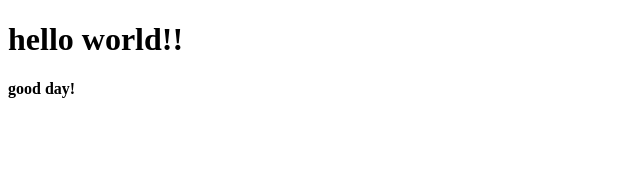
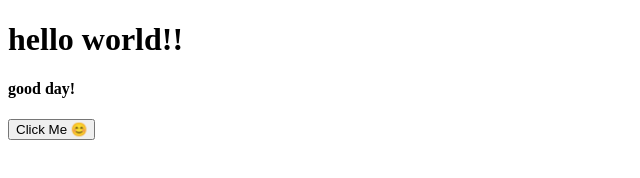
Before and after one commit to PninaFraiman569/FirstProject, a plain HTML site: page index.html in a window 1280 px wide. Shown: the whole page, without its empty margins (0-640 px from the left). Drawn offline with Linux system fonts and the light colour scheme.

Commit message:
add button

```diff
--- a/index.html
+++ b/index.html
@@ -8,5 +8,6 @@
 <body>
     <h1>hello world!!</h1>
     <h4>good day!</h4>
+    <button>Click Me 😊</button>
 </body>
 </html>
```
